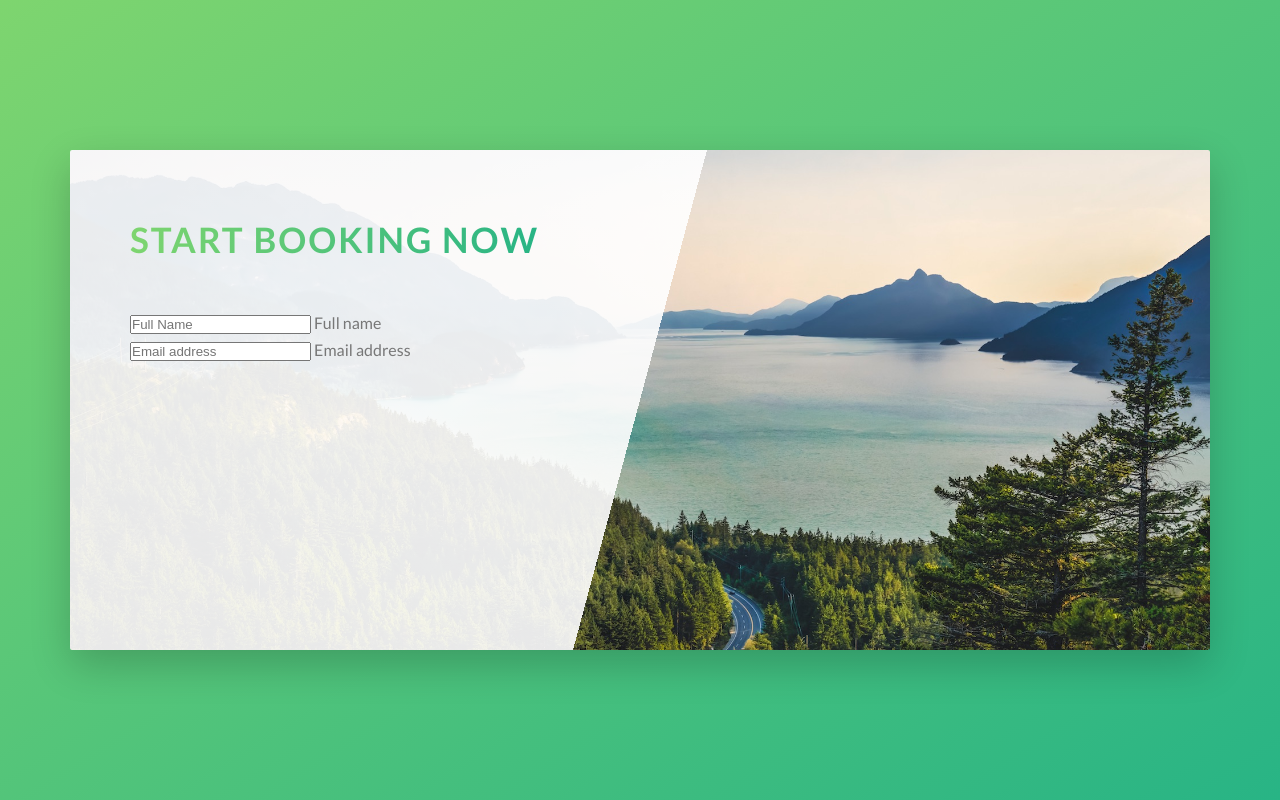
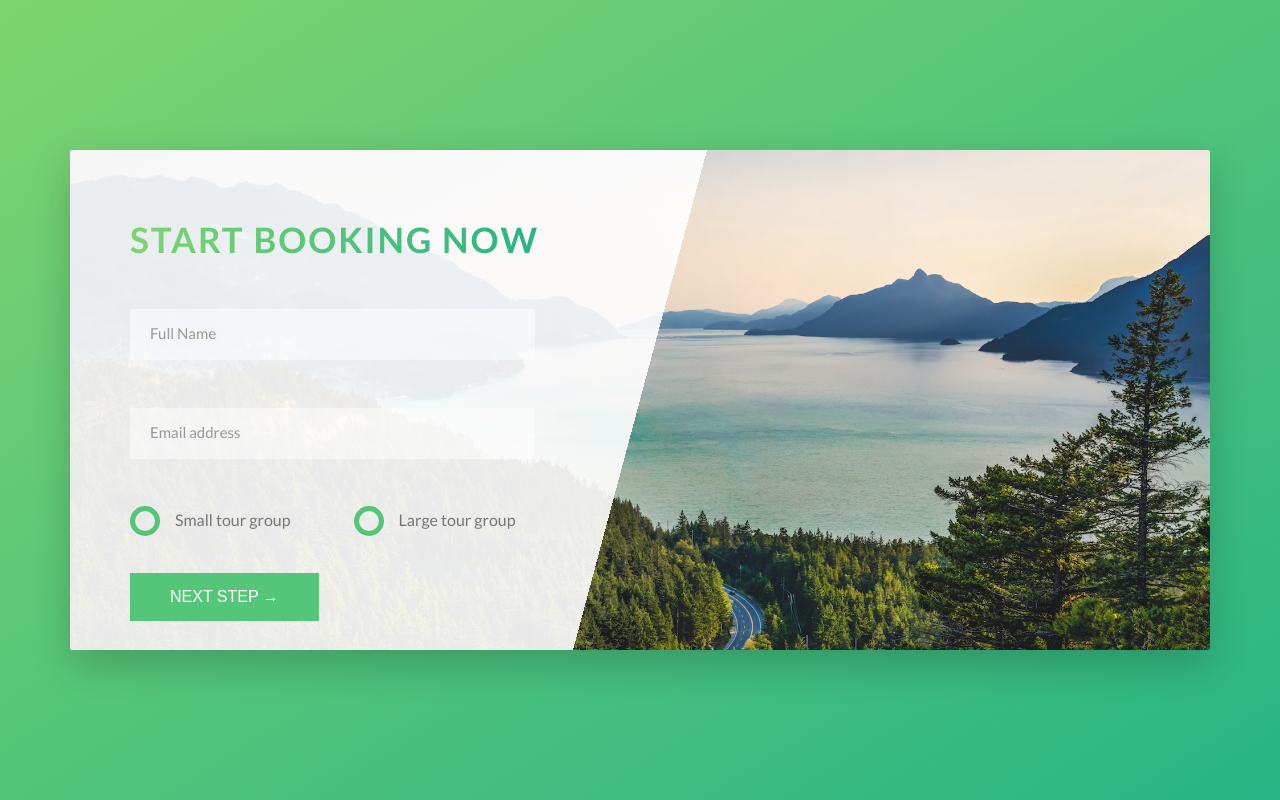
Before and after one commit to alerrero-advancedCSSandSass/Natours, a website: page starter/index.html in a window 1280 px wide. Shown: the part 4457-5257 px from the top of the page. Drawn offline with Linux system fonts and the light colour scheme; files whose address does not match are found by name.

Commit message:
Book section done. Personalized check radio & animate inputs

```diff
--- a/starter/index.html
+++ b/starter/index.html
@@ -290,6 +290,28 @@
                                     <input type="email" class="form__input" placeholder="Email address" id="email" required>
                                     <label for="email" class="form__label">Email address</label>
                                 </div>
+
+                                <div class="form__group u-margin-bottom-medium">
+                                    <div class="form__radio-group">
+                                        <input type="radio" class="form__radio-input" id="small" name="size">
+                                        <label for="small" class="form__radio-label">
+                                            <span class="form__radio-button"></span>
+                                            Small tour group
+                                        </label>
+                                    </div>
+
+                                    <div class="form__radio-group">
+                                        <input type="radio" class="form__radio-input" id="large" name="size">
+                                        <label for="large" class="form__radio-label">
+                                            <span class="form__radio-button"></span>
+                                            Large tour group
+                                        </label>
+                                    </div>
+                                </div>
+
+                                <div class="form__group">
+                                    <button class="btn btn--green">Next step &rarr;</button>
+                                </div>
                             </form>
                         </div>
                     </div>
--- a/starter/sass/abstracts/_variables.scss
+++ b/starter/sass/abstracts/_variables.scss
@@ -13,6 +13,7 @@ $color-grey-light-1: #f7f7f7;
 $color-grey-light-2: #eee;
 
 $color-grey-dark: #777;
+$color-grey-dark-2: #999;
 $color-white: #fff;
 $color-black: #000;
 
--- a/starter/sass/base/_utilities.scss
+++ b/starter/sass/base/_utilities.scss
@@ -1,7 +1,9 @@
-.u-center-text {text-align: center;}
+//using !important in utilities is fine because we want it to happen allways
 
-.u-margin-bottom-small {margin-bottom: 1.5rem;}
-.u-margin-bottom-medium {margin-bottom: 4rem;}
-.u-margin-bottom-big {margin-bottom: 8rem;}
+.u-center-text {text-align: center !important;}
 
-.u-margin-top-big {margin-top: 8rem;}
+.u-margin-bottom-small {margin-bottom: 1.5rem !important;}
+.u-margin-bottom-medium {margin-bottom: 4rem !important;}
+.u-margin-bottom-big {margin-bottom: 8rem !important;}
+
+.u-margin-top-big {margin-top: 8rem !important;}
--- a/starter/sass/components/_button.scss
+++ b/starter/sass/components/_button.scss
@@ -6,10 +6,16 @@
     transition: all .7s;
     position: relative;
     font-size: $default-font-size;
+
+    //Change for tge <button> element
+    border: none;
+    cursor: pointer;
 }
 
 .btn {
-    &:link, &:visited {
+    &,
+    &:link,
+    &:visited {
         @extend %btn-placeholder
     }
 
@@ -23,7 +29,8 @@
         }
     }
 
-    &:active {
+    &:active,
+    &:focus {
         transform: translateY(-.1rem);
         box-shadow: 0 .5rem 1rem rgba($color-black, .2);
     }
--- /dev/null
+++ b/starter/sass/components/_form.scss
@@ -0,0 +1,94 @@
+.form {
+    &__group:not(:last-child) {
+        margin-bottom: 2rem;
+    }
+
+    &__input {
+        font-size: 1.5rem;
+        font-family: inherit;
+        color: inherit;
+        padding: 1.5rem 2rem;   //We give more padding on the sides because it looks better
+        border-radius: $border-radius;
+        background-color: rgba($color-white, .5);
+        border: none;
+        width: 90%;
+        border-bottom: 3px solid transparent;
+        display: block;
+
+        &:focus {   //When something is focused in this case an input
+            outline: none;
+            box-shadow: 0 1rem 2rem rgba($color-black, .1);
+            border-bottom: 3px solid $color-primary;
+            transition: all .3s;
+
+            &:focus:invalid {   //If the things inserted by the user are invalid it will give this style
+                border-bottom: 3px solid $color-secondary-dark;
+            }
+        }
+
+        &::-webkit-input-placeholder {
+            color: $color-grey-dark-2;
+        }
+    }
+
+    &__label {
+        font-size: 1.2rem;
+        font-weight: 700;
+        margin-left: 2rem;
+        margin-top: .7rem;
+        display: block;
+        transition: all .5s;
+    }
+
+    &__input:placeholder-shown + &__label { //The "+" in the selector is the Adjacent Sibling Selector (we select the first sibling) | "~" this is the General Sibling Selector (wich will select all the siblings) --> in html the element we want to select allways needs to be after the first element (label has to be after input in this case)
+        opacity: 0;
+        visibility: hidden; //we can not animate visibility
+        transform: translateY(-4rem);
+    }
+
+    &__radio-group {
+        width: 49%;
+        display: inline-block;
+    }
+
+    &__radio-input {
+        display: none;
+    }
+
+    &__radio-label {
+        font-size:  $default-font-size;
+        cursor: pointer;
+        position: relative;
+        padding-left: 4.5rem;
+    }
+
+    &__radio-button {
+        height: 3rem;
+        width: 3rem;
+        border: 5px solid $color-primary;
+        border-radius: 50%;
+        display: inline-block;
+        position: absolute;
+        left: 0;
+        top: -.4rem;
+
+        &::after {
+            content: "";    //Everytime we use a pseudo element ("foo::bar" we must define content (may be empty) and display
+            display: block;
+            height: 1.3rem;
+            width: 1.3rem;
+            border-radius: 50%;
+            position: absolute;
+            top: 50%;
+            left: 50%;
+            transform: translate(-50%, -50%);
+            background-color: $color-primary;
+            opacity: 0;
+            transition: opacity .5s;
+        }
+    }
+
+    &__radio-input:checked ~ &__radio-label &__radio-button::after {
+        opacity: 1;
+    }
+}
--- a/starter/sass/main.scss
+++ b/starter/sass/main.scss
@@ -12,6 +12,7 @@
 @import "./components/card";
 @import "./components/composition";
 @import "./components/feature-box";
+@import "./components/form";
 @import "./components/story";
 
 
```
Also changed, not shown: starter/css/style.css.
